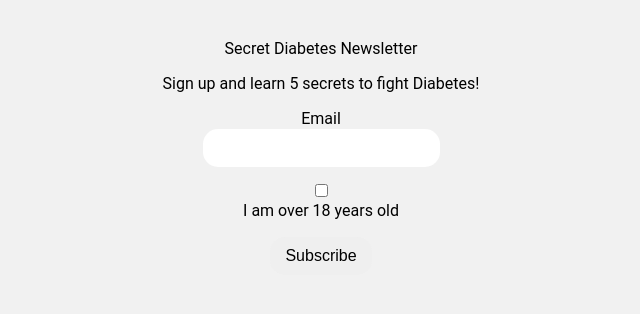
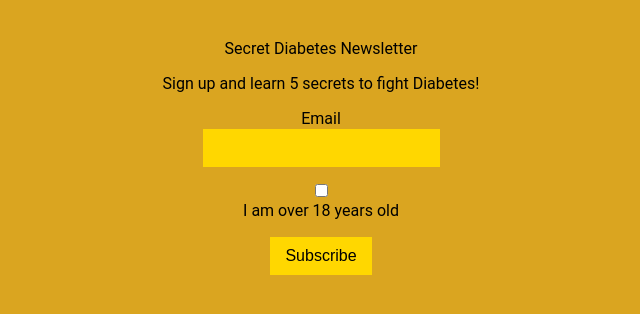
Before and after one commit to ymassivi/Lab_3, a plain HTML site: page index.html in a window 1280 px wide. Shown: the whole page, without its empty margins (319-959 px from the left). Drawn offline with nearby package versions, Linux system fonts and the light colour scheme.

Commit message:
Update screen.css
more css  modif

```diff
--- a/css/screen.css
+++ b/css/screen.css
@@ -203,7 +203,7 @@ label {
 
 /* ===== LAYOUT STYLES ====== */
 body {
-  background-color: #F1F1F1;
+  background-color: #DAA520;
   text-align: center;
   padding: 13px;
   font-family: Roboto,Barlow,Lata;
@@ -211,10 +211,13 @@ body {
 /* ===== MODULAR STYLES ===== */
 h1,li,p{
   padding:8px;
+
 }
 input{
   border: none;
   padding: 10px 15px;
-  border-radius: 15px;
+
+  background-color: #FFD700;
 }
+
 /* ===== STATE STYLES ======= */
```
